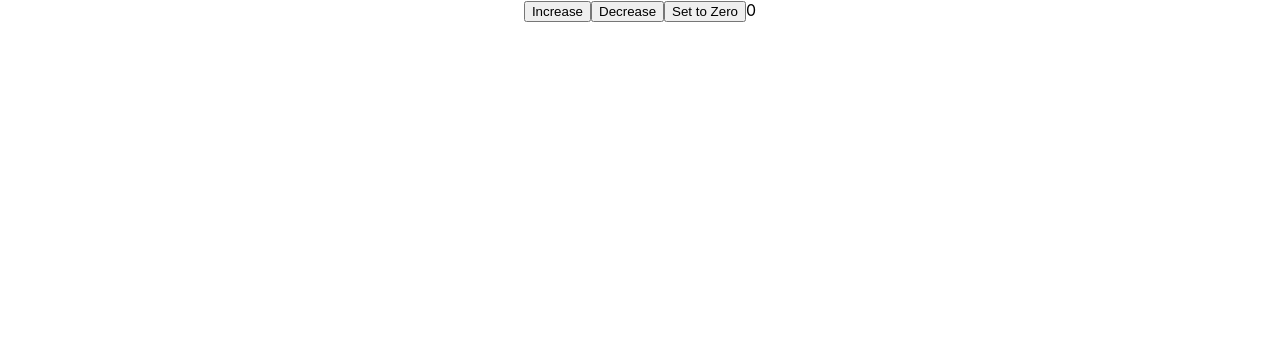
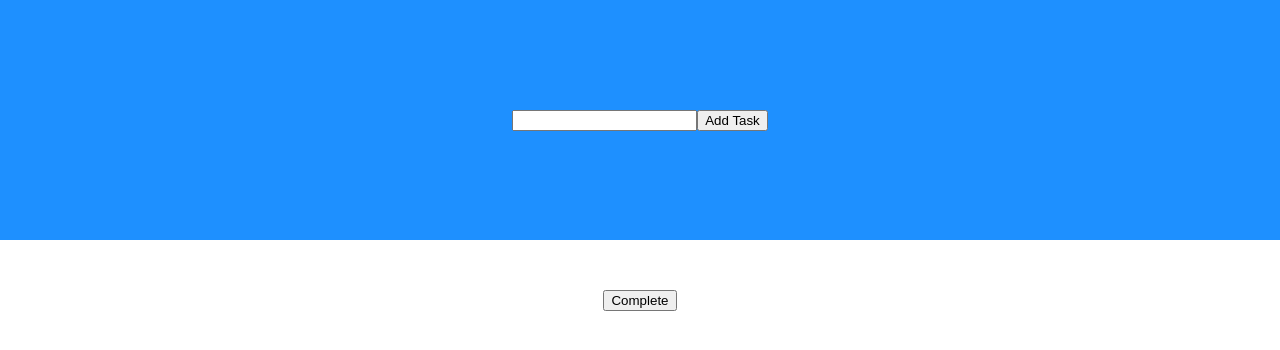
Before and after one commit to AWin23/react-basic-social-media-ap, a React (Create React App) app: page / in a window 1280 px wide. Shown: the top 350 px of the page. Built offline with nearby package versions, Linux system fonts and the light colour scheme.

Commit message:
Todo List Implementation with detailed comments

```diff
--- a/src/App.css
+++ b/src/App.css
@@ -1,42 +1,47 @@
 .App {
+  display: flex;
+  align-items: center;
+  flex-direction: column;
+  width: 100vw;
+  font-family: Arial, Helvetica, sans-serif;
+}
+
+body {
+  margin: 0;
+  padding: 0;
+}
+
+.addTask {
+  height: 30vh;
+  background-color: dodgerblue;
+  width: 100%;
+  display: flex;
+  justify-content: center;
+  align-items: center;
+}
+
+.list {
+  height: auto;
+  width: 100%;
+  display: flex;
+  align-items: center;
+  padding-top: 50px;
+  flex-direction: column;
+}
+
+.task {
+  width: 500px;
+  height: 50px;
+  display: flex;
+  margin: 15px;
+  display: flex;
+  align-items: center;
+  justify-content: center;
+}
+
+.task button {
+  width: auto;
+  height: 20px;
+  margin-left: 5px;
   text-align: center;
 }
-
-.App-logo {
-  height: 40vmin;
-  pointer-events: none;
-}
-
-@media (prefers-reduced-motion: no-preference) {
-  .App-logo {
-    animation: App-logo-spin infinite 20s linear;
-  }
-}
-
-.App-header {
-  background-color: #282c34;
-  min-height: 100vh;
-  display: flex;
-  flex-direction: column;
-  align-items: center;
-  justify-content: center;
-  font-size: calc(10px + 2vmin);
-  color: white;
-}
-
-.App-link {
-  color: #61dafb;
-}
-
-@keyframes App-logo-spin {
-  from {
-    transform: rotate(0deg);
-  }
-  to {
-    transform: rotate(360deg);
-  }
-}
-
-.color-tag {
-  color: green;
-}
--- a/src/App.js
+++ b/src/App.js
@@ -1,77 +1,76 @@
 import "./App.css";
-import React, { useState } from 'react';
+import { Task } from "./Task";
+import React, { useState } from "react";
+
+function App() {
+
+  //  hooks for the todo list and the tasks
+  const [todoList, setTodoList] = useState([]);
+  const [newTask, setNewTask] = useState("");
+
+  const handleChange = (event) => {
+    setNewTask(event.target.value);
+  };
+
+  //  function to add task to the list.
+  const addTask = () => {
+    const task = {
+      id: todoList.length === 0 ? 1 : todoList[todoList.length - 1].id + 1,
+      taskName: newTask,
+      completed: false,
+    };
+    setTodoList([...todoList, task]);
+  };
+
+  //  setting a list after looping thru the array of todoList and filtering all the ids that arent equal to task ID
+  //  then create a new list of what you are filtering FROM
+  const deleteTask = (id) => {
+    const newTodoList = todoList.filter((task) => {
+      if (task.id === id) {
+        return false;
+      } else {
+        return true;
+      }
+    })
+
+    //  then set the TodoList to the new TodoList that was MADE after filtering
+    setTodoList(newTodoList);
+  };
+
+  //  loop thru appray passing in id as arrow parameter for the task ID that needs to be completed
+  //  while setting a new list, we loop thru the todoList array with the task as index. Run thru and check if the task.id IS SAME AS ID
+  const completedTask = (id) => {
+    setTodoList(
+      todoList.map((task) => {
+
+        //  if they are equal we return a new task OBJECT that is completed, its set to completed to mark as done
+        if (task.id === id) {
+          return { ...task, completed: true };
+        } else {
+
+          // ... else we jsut return the current TASK.
+          return task;
+        }
+      })
+    )
+  };
 
 
-//  "States" are just a variable that holds data.
-//  STATE (whoel point) is a variable that when its value changes, React will be notified and LOOK to see if the value is DIFF than before
-//  IF IT IS, it will trigger the UI to re-render .
-//  to REDISPLAY the WHOLE UI
-function App() {
-  const [count, setCount] = useState(0);  //  initial value providied in 'useState' DETERMINES the type of state variables
-  //  so now setCount has to take in AN INT.
-
-  const increment = () => {
-    setCount(count + 1);
-  };
-
-  const decrement = () => {
-    setCount(count - 1);
-  }
-
-  const setToZero = () => {
-    setCount(0);
-  }
-
-
+  //  return render function
   return (
     <div className="App">
-      <button
-        onClick={() => {
-          increment();
-        }}>
-        Increase </button>
-
-      <button onClick={() => {
-        decrement();
-      }}
-      >
-        Decrease
-      </button>
-
-      <button onClick={() => {
-        setToZero();
-      }}> Set to Zero </button>
-
-      {count}
+      <div className="addTask">
+        <input onChange={handleChange} />
+        <button onClick={addTask}> Add Task </button>
+      </div>
+      <div className="list">
+        <button onClick={completedTask}> Complete </button>
+        {todoList.map((task) => {
+          return <Task taskName={task.taskName} id={task.id} deleteTask={deleteTask} completed={task.completed} completedTask={completedTask} />
+        })}
+      </div>
     </div>
   );
-
-  //  THIS WAS MY INITIAL SOLUTION BUT THE ONE SHOWN IS THE OPTIMIZED SOLUTION. I initally called the setCounts in the onClick which can work but its not as clean ig?
-
-  // return (
-  //   <div className="App">
-  //     <button
-  //       onClick ={
-  //       setCount(count + 1)
-  //       }
-  //     >
-  //       Increase </button>
-
-  //     <button onClick={
-  //       setCount(count - 1)
-  //     }
-  //     >
-  //       Decrease
-  //     </button>
-
-  //     <button onClick={
-  //       setCount(0)
-  //     }> Set to Zero </button>
-
-  //     {count}
-  //   </div>
-  // );
-
 }
 
 export default App;
--- /dev/null
+++ b/src/Task.js
@@ -0,0 +1,11 @@
+export const Task = (props) => {
+    return (
+        <div className="task"
+        style={{ backgroundColor: props.completed ? "green" : "white" }} /*  IF the props are TRUE(completed), make it green. Otherwise, its WHITE   */
+        >
+            <h1>{props.taskName}</h1>
+            <button onClick={() => props.completedTask(props.id)}> Complete </button>
+            <button onClick={() => props.deleteTask(props.id)}> X </button>
+        </div>
+    );
+}
```
